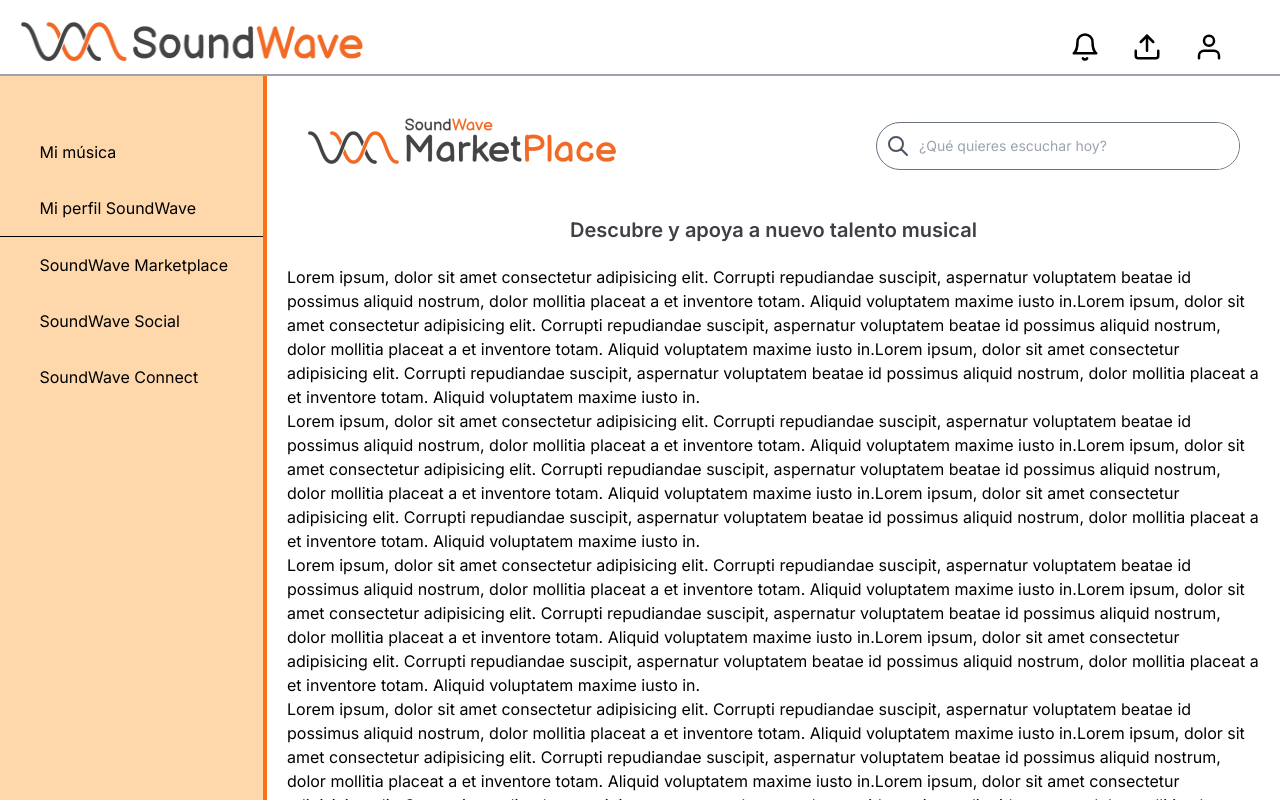
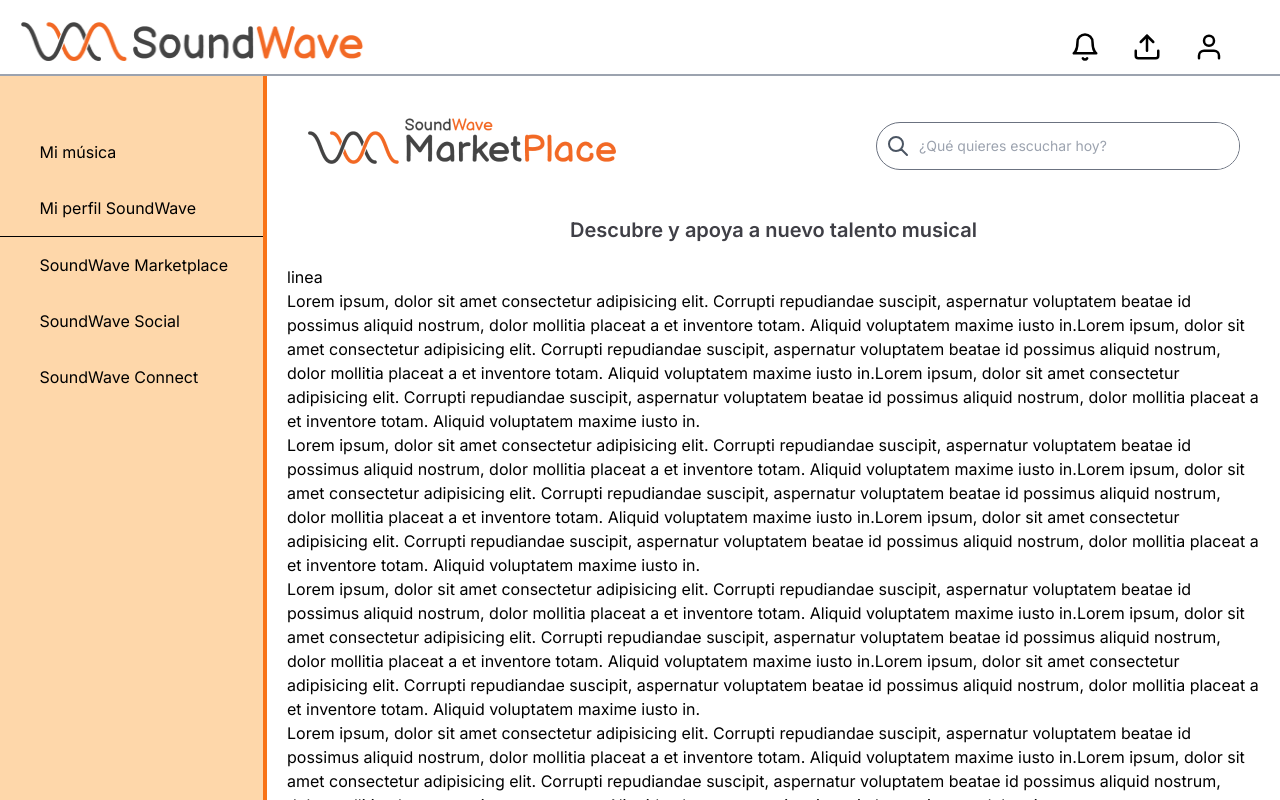
Before and after one commit to riujun/Sound, a Next.js app in the folder apps/client/: page /home in a window 1280 px wide. Shown: the top 800 px of the page. Built offline with nearby package versions, Linux system fonts and the light colour scheme.

Commit message:
feat: :art: separador Home top 10

```diff
--- a/apps/client/src/app/home/page.tsx
+++ b/apps/client/src/app/home/page.tsx
@@ -11,6 +11,10 @@
         <Menu />
         <section className="p-5">
           <Buscador />
+          <div>
+            linea
+          </div>
+
 
           <article>
             Lorem ipsum, dolor sit amet consectetur adipisicing elit. Corrupti repudiandae suscipit,
```
